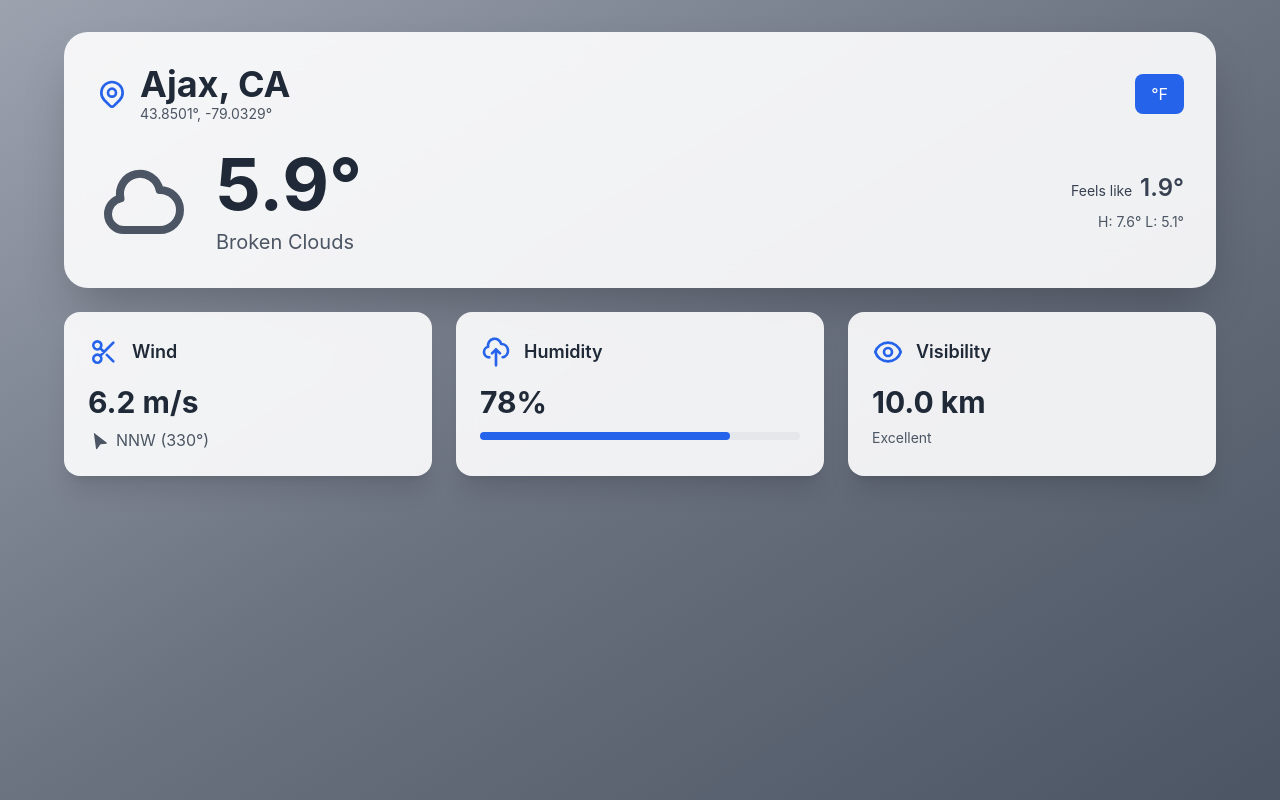
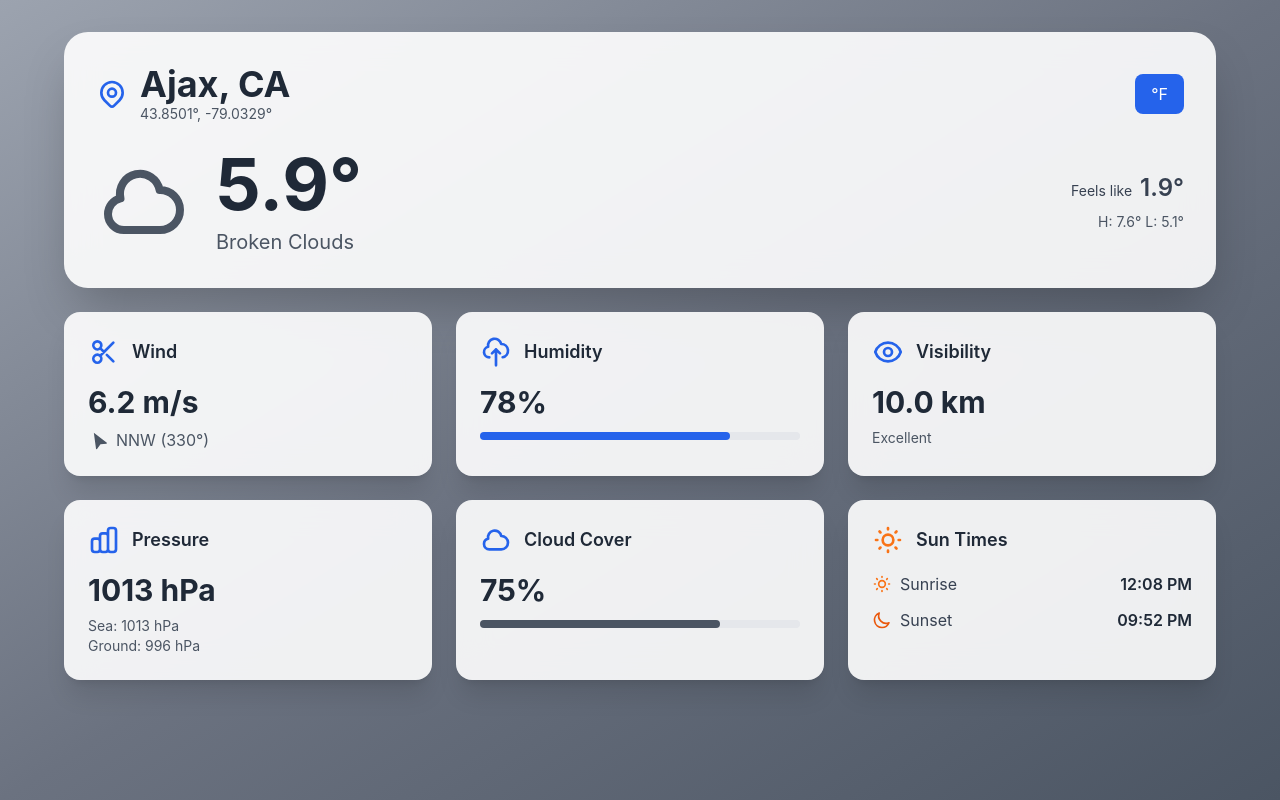
Before and after one commit to PuneethKal/weather-app, a React (Create React App) app in the folder client/: page / in a window 1280 px wide. Built offline with nearby package versions, Linux system fonts and the light colour scheme.

Commit message:
pressure/clouds/sunrise

```diff
--- a/client/src/WeatherDashboard.js
+++ b/client/src/WeatherDashboard.js
@@ -180,7 +180,76 @@ export default function WeatherDashboard() {
             </div>
           </div>
 
+          {/* Pressure */}
+          <div className="bg-white/90 backdrop-blur-lg rounded-2xl shadow-xl p-6 hover:shadow-2xl transition-shadow">
+            <div className="flex items-center gap-3 mb-4">
+              <svg className="w-8 h-8 text-blue-600" fill="none" stroke="currentColor" viewBox="0 0 24 24">
+                <path strokeLinecap="round" strokeLinejoin="round" strokeWidth={2} d="M9 19v-6a2 2 0 00-2-2H5a2 2 0 00-2 2v6a2 2 0 002 2h2a2 2 0 002-2zm0 0V9a2 2 0 012-2h2a2 2 0 012 2v10m-6 0a2 2 0 002 2h2a2 2 0 002-2m0 0V5a2 2 0 012-2h2a2 2 0 012 2v14a2 2 0 01-2 2h-2a2 2 0 01-2-2z" />
+              </svg>
+              <h3 className="text-lg font-semibold text-gray-800">Pressure</h3>
+            </div>
+            <div className="text-3xl font-bold text-gray-800 mb-2">
+              {weatherData.main.pressure} hPa
+            </div>
+            <div className="text-sm text-gray-600">
+              Sea: {weatherData.main.sea_level} hPa
+              <br />
+              Ground: {weatherData.main.grnd_level} hPa
+            </div>
+          </div>
 
+          {/* Clouds */}
+          <div className="bg-white/90 backdrop-blur-lg rounded-2xl shadow-xl p-6 hover:shadow-2xl transition-shadow">
+            <div className="flex items-center gap-3 mb-4">
+              <svg className="w-8 h-8 text-blue-600" fill="none" stroke="currentColor" viewBox="0 0 24 24">
+                <path strokeLinecap="round" strokeLinejoin="round" strokeWidth={2} d="M3 15a4 4 0 004 4h9a5 5 0 10-.1-9.999 5.002 5.002 0 10-9.78 2.096A4.001 4.001 0 003 15z" />
+              </svg>
+              <h3 className="text-lg font-semibold text-gray-800">Cloud Cover</h3>
+            </div>
+            <div className="text-3xl font-bold text-gray-800 mb-2">
+              {weatherData.clouds.all}%
+            </div>
+            <div className="w-full bg-gray-200 rounded-full h-2 mt-3">
+              <div
+                className="bg-gray-600 h-2 rounded-full transition-all duration-500"
+                style={{ width: `${weatherData.clouds.all}%` }}
+              />
+            </div>
+          </div>
+
+          {/* Sun Times */}
+          <div className="bg-white/90 backdrop-blur-lg rounded-2xl shadow-xl p-6 hover:shadow-2xl transition-shadow">
+            <div className="flex items-center gap-3 mb-4">
+              <svg className="w-8 h-8 text-orange-500" fill="none" stroke="currentColor" viewBox="0 0 24 24">
+                <path strokeLinecap="round" strokeLinejoin="round" strokeWidth={2} d="M12 3v1m0 16v1m9-9h-1M4 12H3m15.364 6.364l-.707-.707M6.343 6.343l-.707-.707m12.728 0l-.707.707M6.343 17.657l-.707.707M16 12a4 4 0 11-8 0 4 4 0 018 0z" />
+              </svg>
+              <h3 className="text-lg font-semibold text-gray-800">Sun Times</h3>
+            </div>
+            <div className="space-y-3">
+              <div className="flex items-center justify-between">
+                <div className="flex items-center gap-2">
+                  <svg className="w-5 h-5 text-orange-500" fill="none" stroke="currentColor" viewBox="0 0 24 24">
+                    <path strokeLinecap="round" strokeLinejoin="round" strokeWidth={2} d="M12 3v1m0 16v1m9-9h-1M4 12H3m15.364 6.364l-.707-.707M6.343 6.343l-.707-.707m12.728 0l-.707.707M6.343 17.657l-.707.707M16 12a4 4 0 11-8 0 4 4 0 018 0z" />
+                  </svg>
+                  <span className="text-gray-700">Sunrise</span>
+                </div>
+                <span className="font-semibold text-gray-800">
+                  {formatTime(weatherData.sys.sunrise)}
+                </span>
+              </div>
+              <div className="flex items-center justify-between">
+                <div className="flex items-center gap-2">
+                  <svg className="w-5 h-5 text-orange-600" fill="none" stroke="currentColor" viewBox="0 0 24 24">
+                    <path strokeLinecap="round" strokeLinejoin="round" strokeWidth={2} d="M20.354 15.354A9 9 0 018.646 3.646 9.003 9.003 0 0012 21a9.003 9.003 0 008.354-5.646z" />
+                  </svg>
+                  <span className="text-gray-700">Sunset</span>
+                </div>
+                <span className="font-semibold text-gray-800">
+                  {formatTime(weatherData.sys.sunset)}
+                </span>
+              </div>
+            </div>
+          </div>
         </div>
 
 
```
